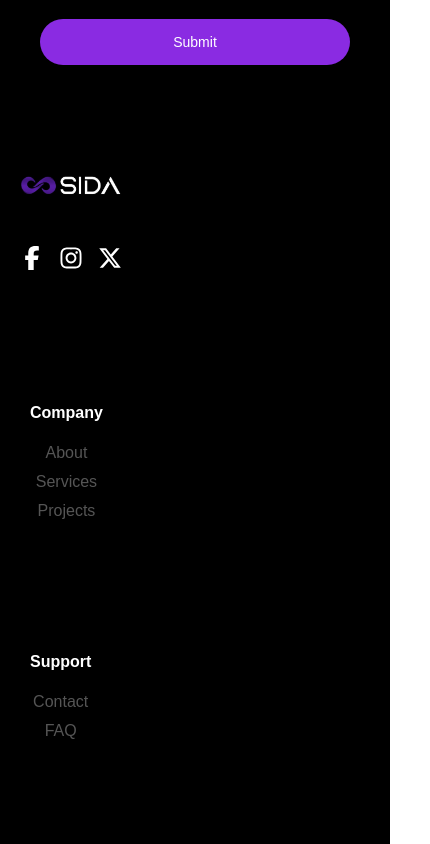
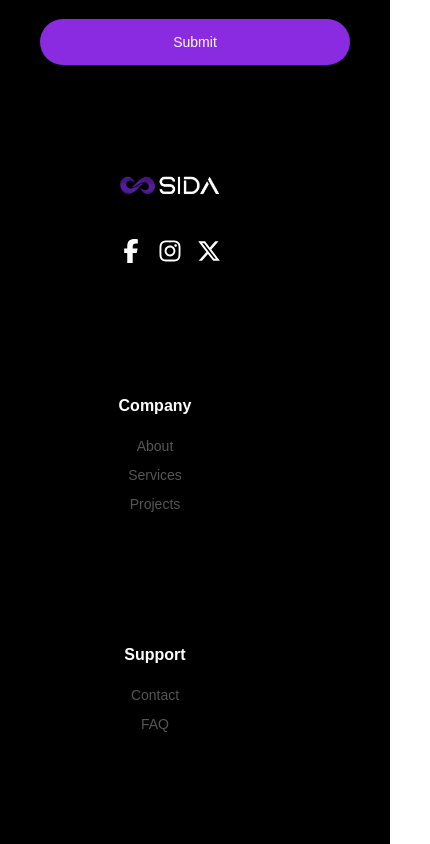
Before and after one commit to sushmidha06/Sida_Portfolio-React, a React (Vite) app: page / in a window 390 px wide. Shown: the part 7180-8024 px from the top of the page, 430 px wide, since content can reach past the window. Built offline with nearby package versions, Linux system fonts and the light colour scheme.

Commit message:
FIX : Mobile responsiveness 2

```diff
--- a/src/App.css
+++ b/src/App.css
@@ -889,18 +889,51 @@ body {
 
   .footer-container {
     flex-direction: column;
-    gap: 30px;
+    gap: 40px;
     margin: 0;
     padding: 20px;
     text-align: center;
+    align-items: center;
+  }
+
+  .footer-logo {
+    width: 100%;
+    max-width: 300px;
   }
 
   .footer-logo img {
     margin: 0 auto 20px;
+    width: 80px;
+  }
+
+  .footer-section {
+    width: 100%;
+    max-width: 300px;
+    text-align: center;
+  }
+
+  .footer-section h4 {
+    font-size: 18px;
+    margin-bottom: 15px;
+    color: white;
+  }
+
+  .footer-section ul li {
+    margin: 8px 0;
+  }
+
+  .footer-section ul li a {
+    font-size: 14px;
+    color: #ccc;
   }
 
   .social-icons3 {
     margin: 20px auto 0;
+    gap: 20px;
+  }
+
+  .social-icons3 a {
+    font-size: 28px;
   }
 
   .circle-icon {
@@ -991,6 +1024,46 @@ body {
   .leader-photo {
     height: 120px;
   }
+
+  /* Footer mobile improvements */
+  .footer {
+    padding: 20px 0;
+  }
+
+  .footer-container {
+    gap: 30px;
+    padding: 15px;
+  }
+
+  .footer-logo img {
+    width: 70px;
+    margin-bottom: 15px;
+  }
+
+  .footer-section {
+    max-width: 250px;
+  }
+
+  .footer-section h4 {
+    font-size: 16px;
+    margin-bottom: 12px;
+  }
+
+  .footer-section ul li {
+    margin: 6px 0;
+  }
+
+  .footer-section ul li a {
+    font-size: 13px;
+  }
+
+  .social-icons3 {
+    gap: 15px;
+  }
+
+  .social-icons3 a {
+    font-size: 24px;
+  }
 }
 
 /* Additional responsive improvements */
@@ -1001,6 +1074,16 @@ body {
 
   .center-image img {
     max-width: 80%;
+  }
+
+  /* Footer tablet improvements */
+  .footer-container {
+    gap: 50px;
+    padding: 30px 20px;
+  }
+
+  .footer-section {
+    min-width: 120px;
   }
 }
 
@@ -1190,7 +1273,8 @@ body {
     color: white;
     padding: 30px 0;
     text-align: left;
-
+    width: 100%;
+    box-sizing: border-box;
   }
 
   .footer-container {
@@ -1203,6 +1287,7 @@ body {
     gap: 70px;
     padding: 20px;
     width: 100%;
+    box-sizing: border-box;
   }
 
   .footer-logo img {
@@ -1213,7 +1298,8 @@ body {
 
   .footer-section {
     margin: 10px;
-
+    min-width: 150px;
+    flex: 1;
   }
 
   .footer-section h4 {
@@ -1232,11 +1318,11 @@ body {
   }
 
   .footer-section ul li a {
-    color: white;
+    color: #555;
     text-decoration: none;
     transition: 0.3s;
-    color: #555;
-
+    font-size: 14px;
+    line-height: 1.6;
   }
 
   .footer-section ul li a:hover {
@@ -1263,6 +1349,9 @@ body {
   .footer-logo {
     text-align: center;
     margin-bottom: 20px;
+    display: flex;
+    flex-direction: column;
+    align-items: center;
   }
   .social-icons3 {
     display: flex;
```
